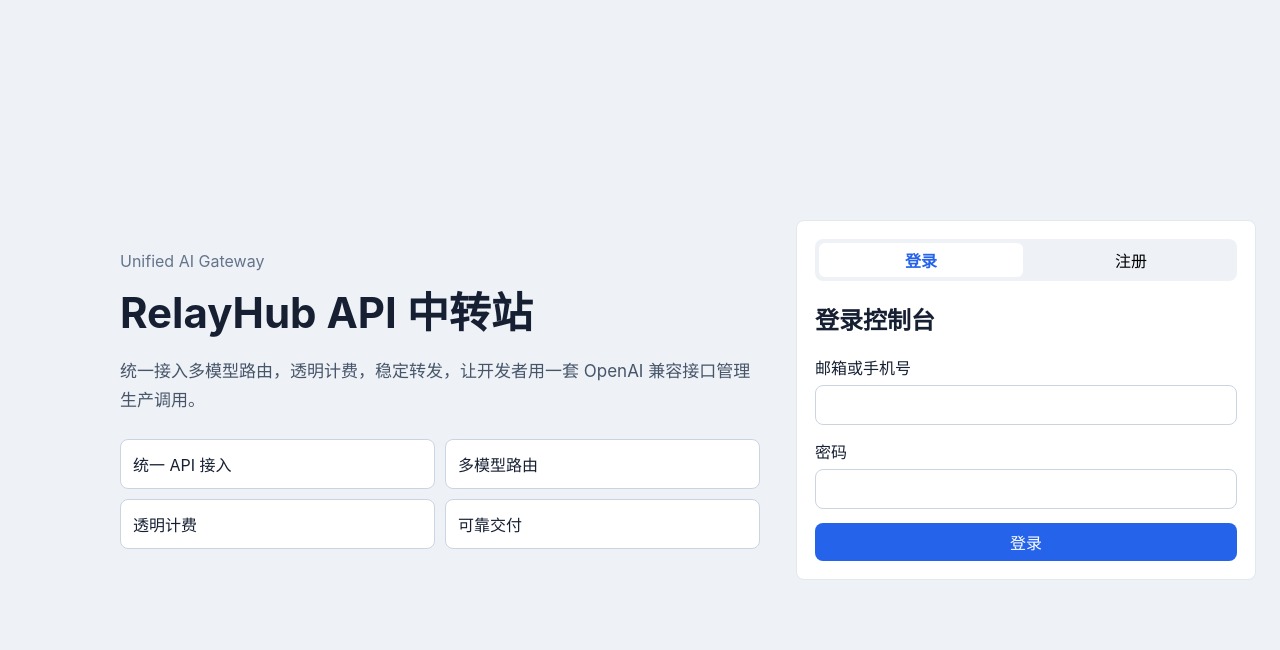
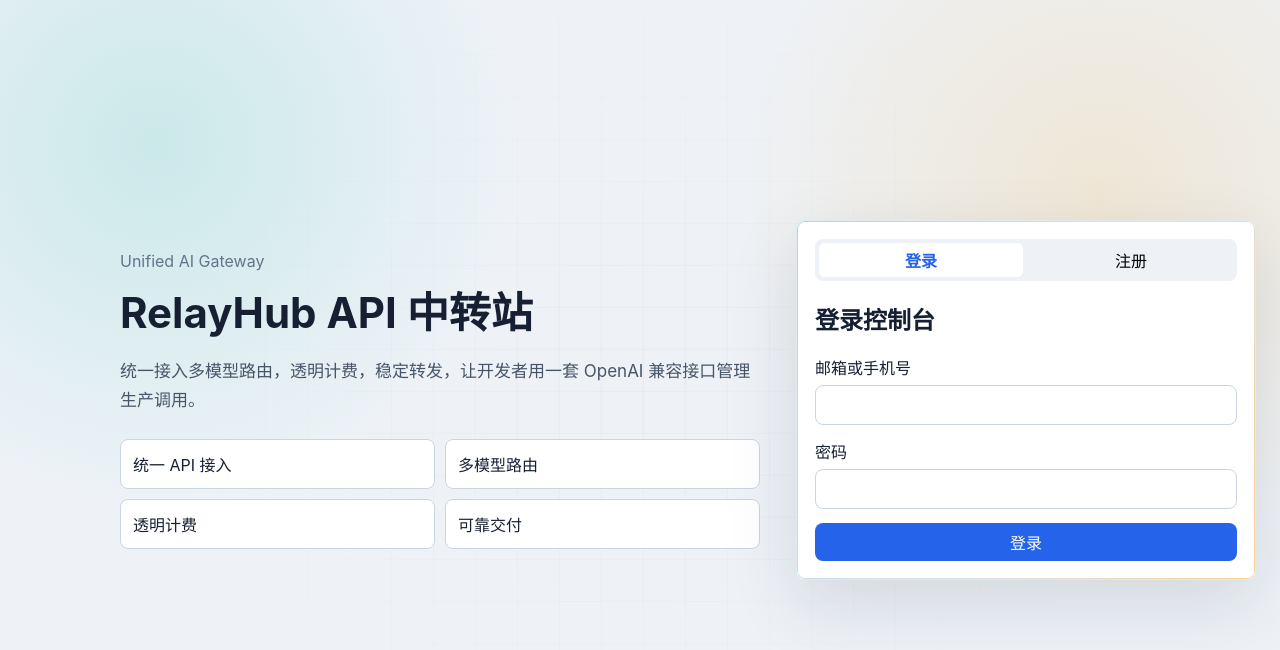
Before and after one commit to fan0269-code/api-, a React (Vite) app: page /login in a window 1280 px wide. Shown: the top 650 px of the page. Built offline with nearby package versions, Linux system fonts and the light colour scheme.

Commit message:
feat: add restrained Magic UI styling

```diff
--- a/src/components/ui.tsx
+++ b/src/components/ui.tsx
@@ -24,7 +24,7 @@ export function SectionHeader({ eyebrow, title, action }: { eyebrow?: string; ti
 
 export function MetricCard({ label, value, detail, icon }: { label: string; value: string; detail?: string; icon?: ReactNode }) {
   return (
-    <article className="metric-card">
+    <article className="metric-card magic-surface">
       <div>
         <span className="metric-label">{label}</span>
         <strong>{value}</strong>
--- a/src/pages/LoginPage.tsx
+++ b/src/pages/LoginPage.tsx
@@ -25,6 +25,7 @@ export function LoginPage({ onLogin }: { onLogin: () => void }) {
 
   return (
     <main className="login-page">
+      <div className="animated-grid-pattern" aria-hidden="true" />
       <section className="login-copy">
         <span className="eyebrow">Unified AI Gateway</span>
         <h1>RelayHub API 中转站</h1>
@@ -36,7 +37,7 @@ export function LoginPage({ onLogin }: { onLogin: () => void }) {
           <span>可靠交付</span>
         </div>
       </section>
-      <form className="login-panel" onSubmit={submit}>
+      <form className="login-panel magic-panel" onSubmit={submit}>
         <div className="login-switch" role="group" aria-label="登录注册切换">
           <button className={mode === 'login' ? 'active' : ''} type="button" onClick={() => setMode('login')} aria-label="切换到登录">
             登录
--- a/src/styles.css
+++ b/src/styles.css
@@ -12,6 +12,7 @@ body {
   margin: 0;
   min-width: 320px;
   min-height: 100vh;
+  overflow-x: hidden;
 }
 
 button,
@@ -171,9 +172,58 @@ button {
 }
 
 .metric-card {
+  position: relative;
   justify-content: space-between;
   gap: 14px;
   padding: 16px;
+  overflow: hidden;
+}
+
+.magic-surface,
+.magic-panel {
+  position: relative;
+  isolation: isolate;
+}
+
+.magic-surface::before,
+.magic-panel::before {
+  content: "";
+  position: absolute;
+  inset: 0;
+  z-index: 0;
+  border-radius: inherit;
+  opacity: 0;
+  transition: opacity 180ms ease;
+  background:
+    radial-gradient(circle at 18% 12%, rgba(20, 184, 166, 0.16), transparent 30%),
+    radial-gradient(circle at 84% 20%, rgba(245, 158, 11, 0.14), transparent 26%),
+    linear-gradient(135deg, rgba(255, 255, 255, 0.92), rgba(248, 250, 252, 0.78));
+}
+
+.magic-surface::after,
+.magic-panel::after {
+  content: "";
+  position: absolute;
+  inset: 0;
+  z-index: 0;
+  border-radius: inherit;
+  padding: 1px;
+  opacity: 0.9;
+  background: linear-gradient(120deg, rgba(20, 184, 166, 0.46), rgba(37, 99, 235, 0.22), rgba(245, 158, 11, 0.5));
+  mask: linear-gradient(#000 0 0) content-box, linear-gradient(#000 0 0);
+  mask-composite: exclude;
+}
+
+.magic-surface:hover::before,
+.magic-panel:focus-within::before,
+.magic-panel:hover::before {
+  opacity: 1;
+}
+
+.magic-surface > *,
+.magic-panel > * {
+  position: relative;
+  z-index: 1;
 }
 
 .metric-card strong {
@@ -321,13 +371,35 @@ pre {
 }
 
 .login-page {
+  position: relative;
   display: grid;
   grid-template-columns: minmax(0, 1fr) minmax(360px, 460px);
   gap: 36px;
   align-items: center;
   min-height: 100vh;
   padding: 24px;
-  background: #eef2f7;
+  overflow: hidden;
+  background:
+    radial-gradient(circle at 12% 18%, rgba(20, 184, 166, 0.16), transparent 28%),
+    radial-gradient(circle at 86% 24%, rgba(245, 158, 11, 0.14), transparent 30%),
+    #eef2f7;
+}
+
+.animated-grid-pattern {
+  position: absolute;
+  inset: 0;
+  pointer-events: none;
+  opacity: 0.42;
+  background-image:
+    linear-gradient(rgba(15, 23, 42, 0.08) 1px, transparent 1px),
+    linear-gradient(90deg, rgba(15, 23, 42, 0.08) 1px, transparent 1px);
+  background-size: 42px 42px;
+  animation: grid-drift 18s linear infinite;
+  mask-image: radial-gradient(circle at center, #000 0%, transparent 72%);
+}
+
+.login-page > *:not(.animated-grid-pattern) {
+  position: relative;
 }
 
 .login-copy {
@@ -362,6 +434,7 @@ pre {
 
 .login-panel {
   width: min(460px, 100%);
+  box-shadow: 0 24px 70px rgba(15, 23, 42, 0.12);
 }
 
 .login-switch {
@@ -432,7 +505,7 @@ pre {
 .bar-fill {
   height: 100%;
   border-radius: inherit;
-  background: #2563eb;
+  background: linear-gradient(90deg, #2563eb, #14b8a6);
 }
 
 .spend-list {
@@ -634,3 +707,24 @@ pre {
     font-size: 32px;
   }
 }
+
+@media (prefers-reduced-motion: reduce) {
+  .animated-grid-pattern {
+    animation: none;
+  }
+
+  .magic-surface::before,
+  .magic-panel::before {
+    transition: none;
+  }
+}
+
+@keyframes grid-drift {
+  from {
+    background-position: 0 0, 0 0;
+  }
+
+  to {
+    background-position: 42px 42px, 42px 42px;
+  }
+}
```
Also changed, not shown: 1 other file (tests, documents, lock files or other folders).
